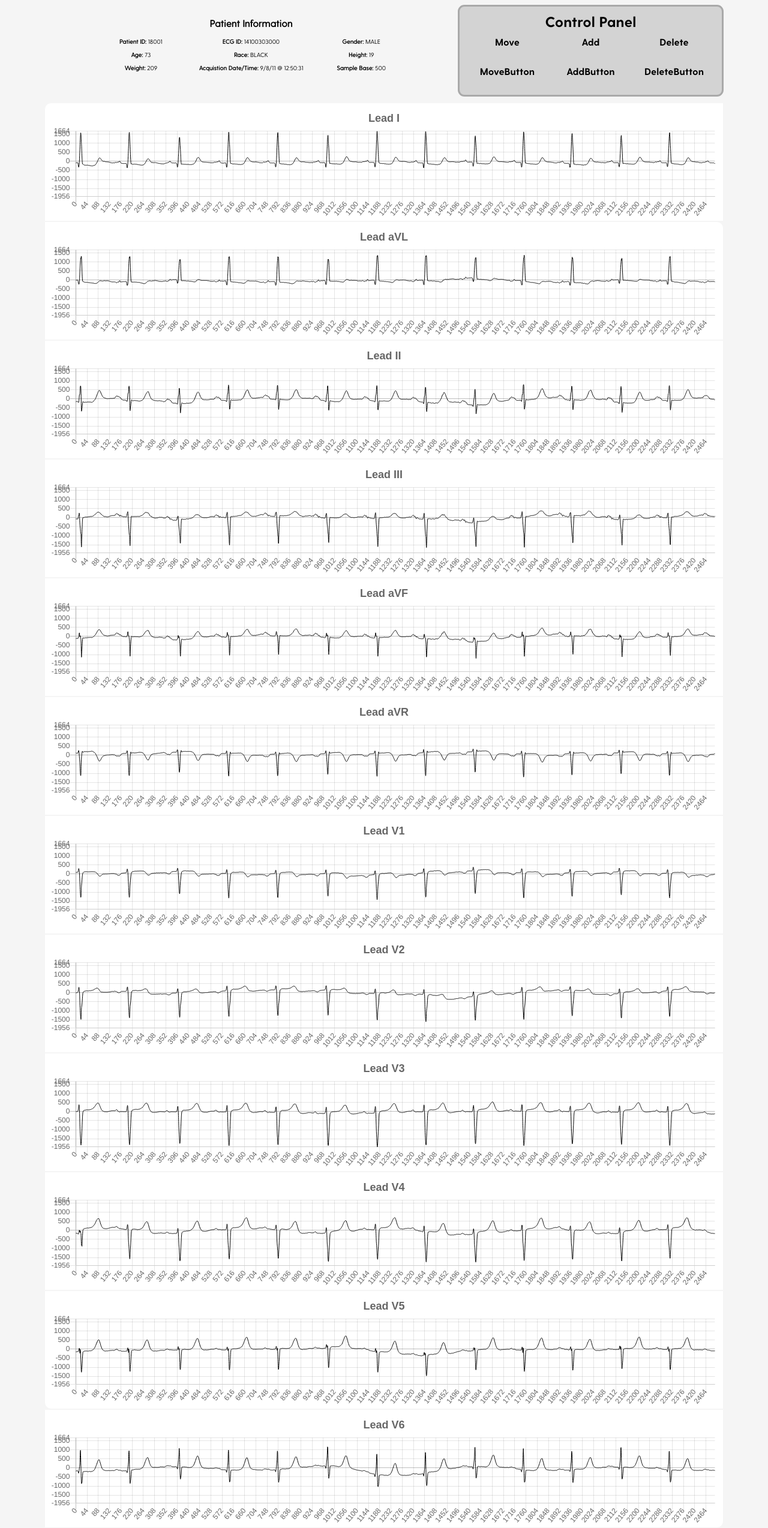
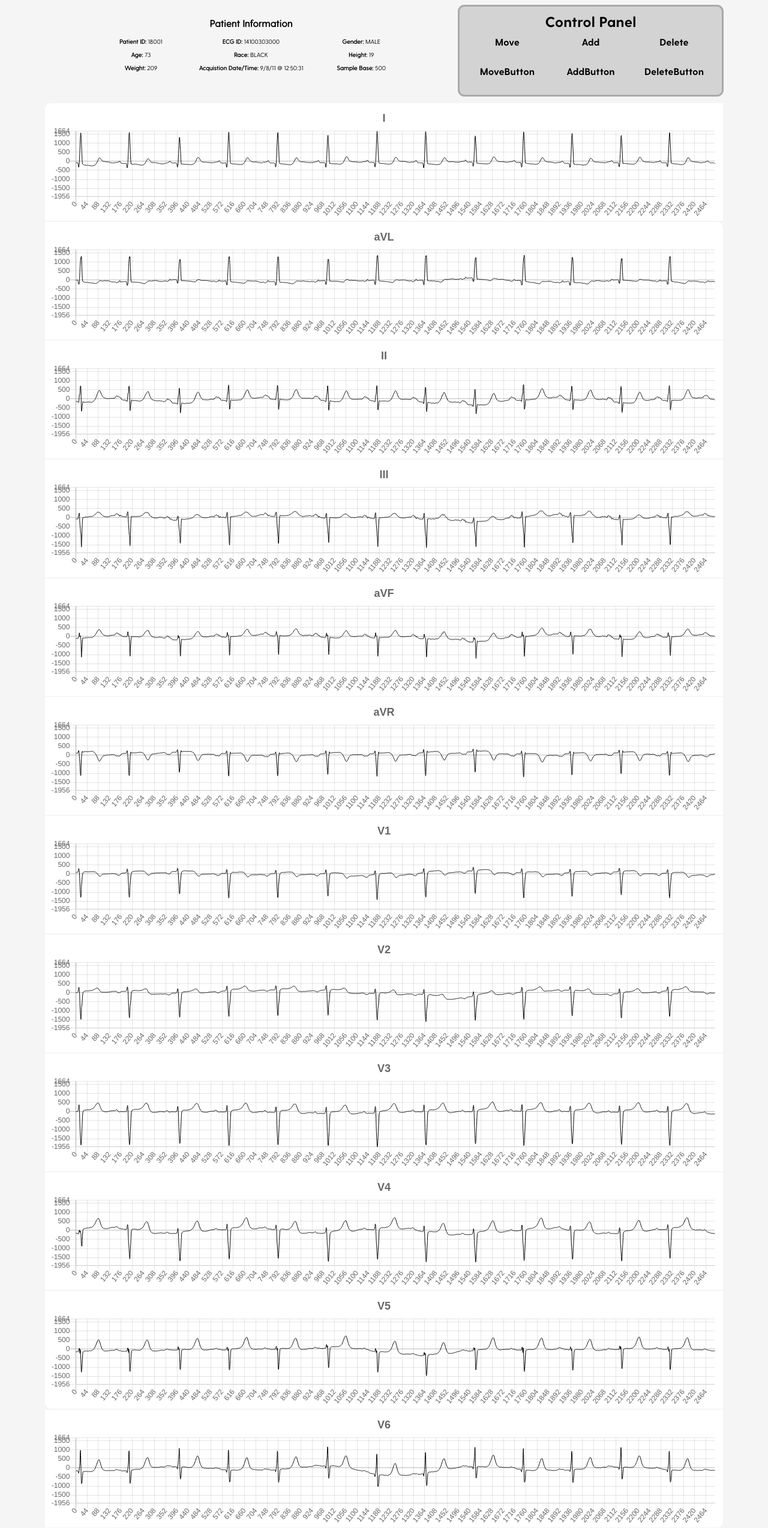
Before and after one commit to mtmiller0417/CISC475, a React (Create React App) app in the folder client/: page / in a window 1280 px wide. Shown: the part 76-2623 px from the top of the page at 60% size. Built offline with nearby package versions, Linux system fonts and the light colour scheme; the HTML template or start-up script is replaced by a standard one; a web font is replaced by a local one.

Commit message:
Updated titles

```diff
--- a/client/src/components/MainContainer/MainContainer.js
+++ b/client/src/components/MainContainer/MainContainer.js
@@ -180,18 +180,18 @@ export default class MainContainer extends React.Component {
 				</Grid>
 
 				<Grid>
-					<GridItem inputArr={{data: this.state.i, title: "Lead I", labels: this.state.labels, p: this.state.p, q: this.state.q, r: this.state.r, s: this.state.s, t: this.state.t, max: this.state.max, min: this.state.min}}/>
-					<GridItem inputArr={{data: this.state.avl, title: "Lead aVL", labels: this.state.labels, p: this.state.p, q: this.state.q, r: this.state.r, s: this.state.s, t: this.state.t, max: this.state.max, min: this.state.min}}/>
-					<GridItem inputArr={{data: this.state.ii, title: "Lead II", labels: this.state.labels, p: this.state.p, q: this.state.q, r: this.state.r, s: this.state.s, t: this.state.t, max: this.state.max, min: this.state.min}}/>
-					<GridItem inputArr={{data: this.state.iii, title: "Lead III", labels: this.state.labels, p: this.state.p, q: this.state.q, r: this.state.r, s: this.state.s, t: this.state.t, max: this.state.max, min: this.state.min}}/>
-					<GridItem inputArr={{data: this.state.avf, title: "Lead aVF", labels: this.state.labels, p: this.state.p, q: this.state.q, r: this.state.r, s: this.state.s, t: this.state.t, max: this.state.max, min: this.state.min}}/>
-					<GridItem inputArr={{data: this.state.avr, title: "Lead aVR", labels: this.state.labels, p: this.state.p, q: this.state.q, r: this.state.r, s: this.state.s, t: this.state.t, max: this.state.max, min: this.state.min}}/>
-					<GridItem inputArr={{data: this.state.v1, title: "Lead V1", labels: this.state.labels, p: this.state.p, q: this.state.q, r: this.state.r, s: this.state.s, t: this.state.t, max: this.state.max, min: this.state.min}}/>
-					<GridItem inputArr={{data: this.state.v2, title: "Lead V2", labels: this.state.labels, p: this.state.p, q: this.state.q, r: this.state.r, s: this.state.s, t: this.state.t, max: this.state.max, min: this.state.min}}/>
-					<GridItem inputArr={{data: this.state.v3, title: "Lead V3", labels: this.state.labels, p: this.state.p, q: this.state.q, r: this.state.r, s: this.state.s, t: this.state.t, max: this.state.max, min: this.state.min}}/>
-					<GridItem inputArr={{data: this.state.v4, title: "Lead V4", labels: this.state.labels, p: this.state.p, q: this.state.q, r: this.state.r, s: this.state.s, t: this.state.t, max: this.state.max, min: this.state.min}}/>
-					<GridItem inputArr={{data: this.state.v5, title: "Lead V5", labels: this.state.labels, p: this.state.p, q: this.state.q, r: this.state.r, s: this.state.s, t: this.state.t, max: this.state.max, min: this.state.min}}/>
-					<GridItem inputArr={{data: this.state.v6, title: "Lead V6", labels: this.state.labels, p: this.state.p, q: this.state.q, r: this.state.r, s: this.state.s, t: this.state.t, max: this.state.max, min: this.state.min}}/>
+					<GridItem inputArr={{data: this.state.i, title: "I", labels: this.state.labels, p: this.state.p, q: this.state.q, r: this.state.r, s: this.state.s, t: this.state.t, max: this.state.max, min: this.state.min}}/>
+					<GridItem inputArr={{data: this.state.avl, title: "aVL", labels: this.state.labels, p: this.state.p, q: this.state.q, r: this.state.r, s: this.state.s, t: this.state.t, max: this.state.max, min: this.state.min}}/>
+					<GridItem inputArr={{data: this.state.ii, title: "II", labels: this.state.labels, p: this.state.p, q: this.state.q, r: this.state.r, s: this.state.s, t: this.state.t, max: this.state.max, min: this.state.min}}/>
+					<GridItem inputArr={{data: this.state.iii, title: "III", labels: this.state.labels, p: this.state.p, q: this.state.q, r: this.state.r, s: this.state.s, t: this.state.t, max: this.state.max, min: this.state.min}}/>
+					<GridItem inputArr={{data: this.state.avf, title: "aVF", labels: this.state.labels, p: this.state.p, q: this.state.q, r: this.state.r, s: this.state.s, t: this.state.t, max: this.state.max, min: this.state.min}}/>
+					<GridItem inputArr={{data: this.state.avr, title: "aVR", labels: this.state.labels, p: this.state.p, q: this.state.q, r: this.state.r, s: this.state.s, t: this.state.t, max: this.state.max, min: this.state.min}}/>
+					<GridItem inputArr={{data: this.state.v1, title: "V1", labels: this.state.labels, p: this.state.p, q: this.state.q, r: this.state.r, s: this.state.s, t: this.state.t, max: this.state.max, min: this.state.min}}/>
+					<GridItem inputArr={{data: this.state.v2, title: "V2", labels: this.state.labels, p: this.state.p, q: this.state.q, r: this.state.r, s: this.state.s, t: this.state.t, max: this.state.max, min: this.state.min}}/>
+					<GridItem inputArr={{data: this.state.v3, title: "V3", labels: this.state.labels, p: this.state.p, q: this.state.q, r: this.state.r, s: this.state.s, t: this.state.t, max: this.state.max, min: this.state.min}}/>
+					<GridItem inputArr={{data: this.state.v4, title: "V4", labels: this.state.labels, p: this.state.p, q: this.state.q, r: this.state.r, s: this.state.s, t: this.state.t, max: this.state.max, min: this.state.min}}/>
+					<GridItem inputArr={{data: this.state.v5, title: "V5", labels: this.state.labels, p: this.state.p, q: this.state.q, r: this.state.r, s: this.state.s, t: this.state.t, max: this.state.max, min: this.state.min}}/>
+					<GridItem inputArr={{data: this.state.v6, title: "V6", labels: this.state.labels, p: this.state.p, q: this.state.q, r: this.state.r, s: this.state.s, t: this.state.t, max: this.state.max, min: this.state.min}}/>
 				</Grid>
 			</div>
 		);
```
